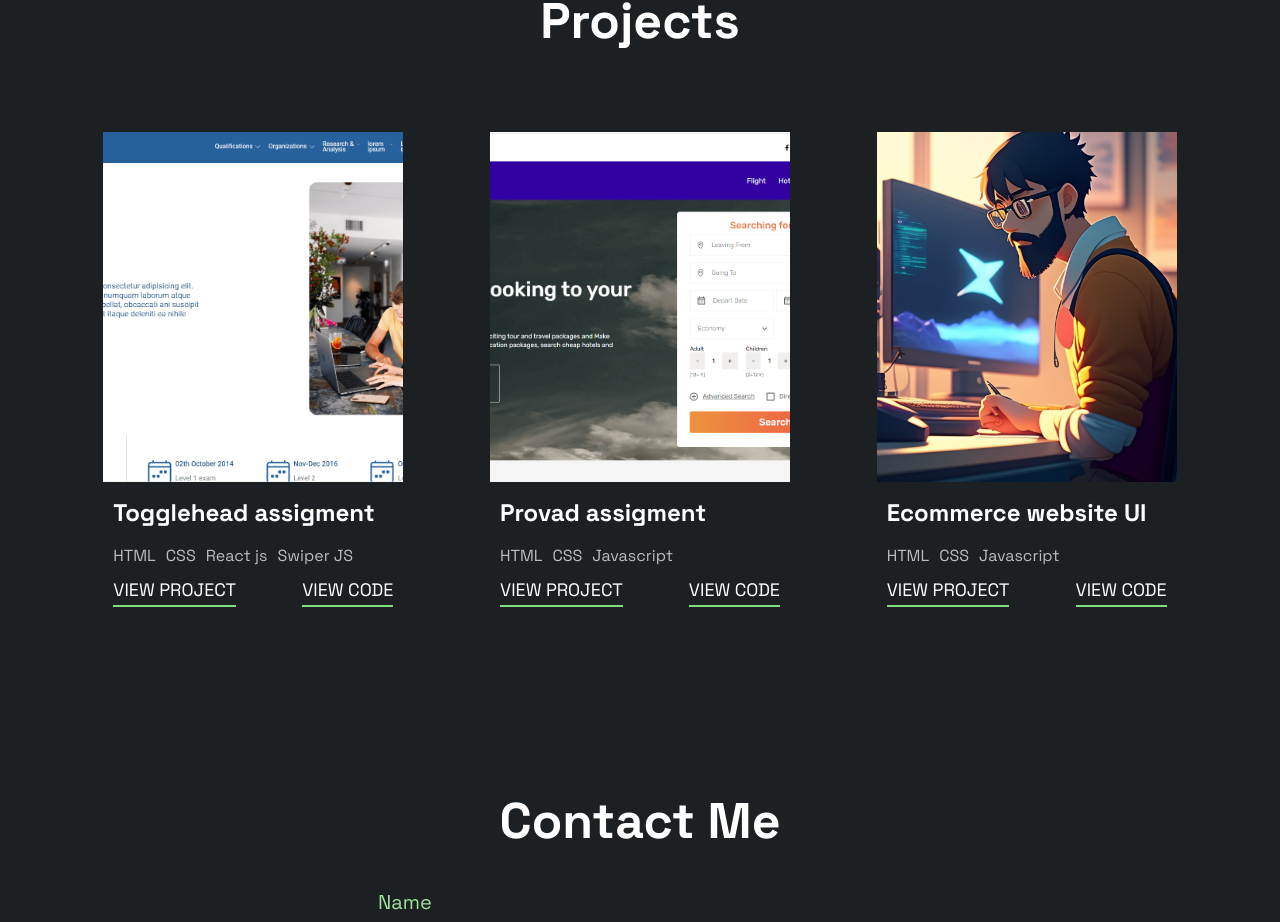
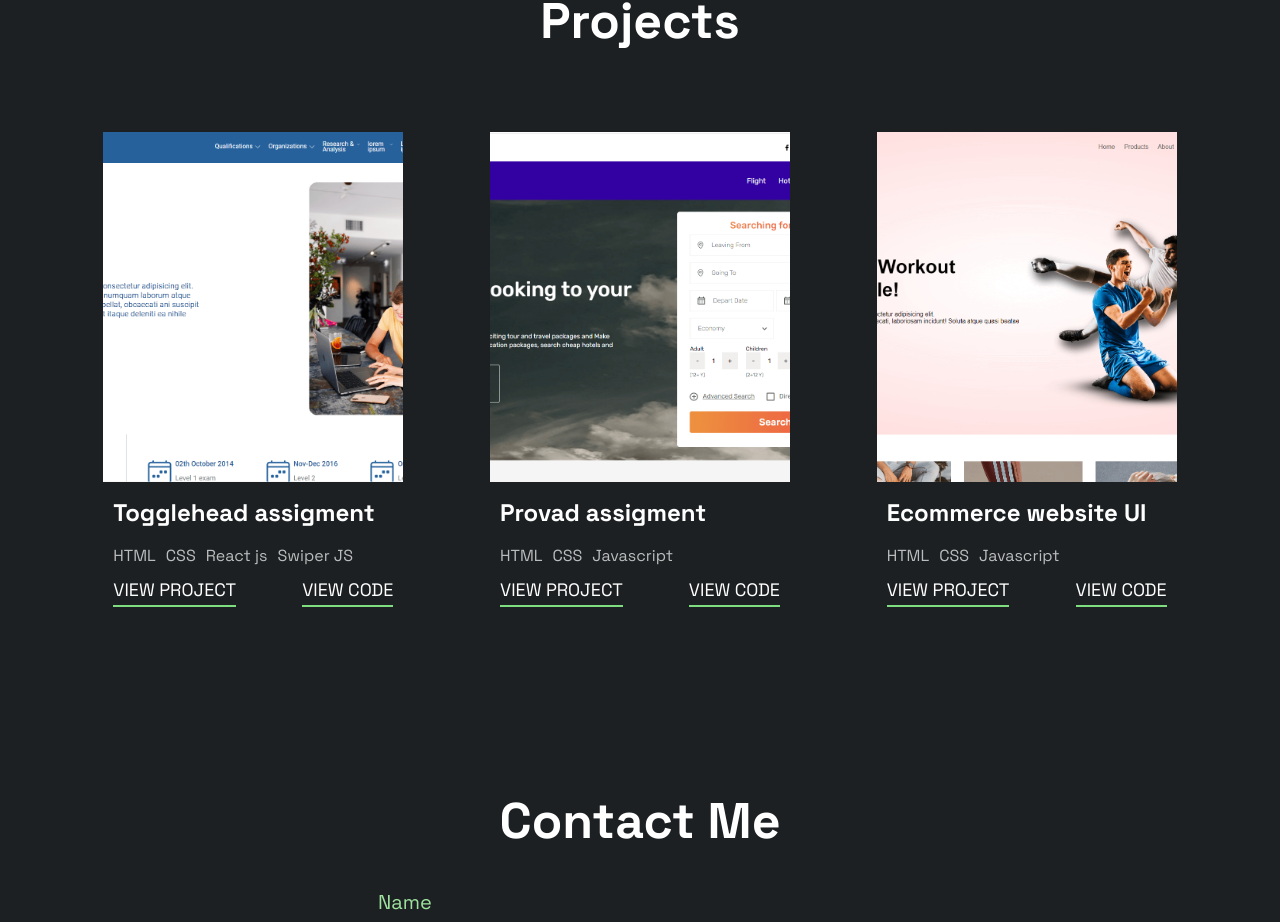
Before and after one commit to Manivardhan12356/ultimate_pro, a React (Create React App) app: page / in a window 1280 px wide. Shown: the part 2194-3116 px from the top of the page. Built offline with nearby package versions, Linux system fonts and the light colour scheme.

Commit message:
added projects and made some changes in contact page

```diff
--- a/src/components/project/Projects.jsx
+++ b/src/components/project/Projects.jsx
@@ -1,6 +1,6 @@
 import React from 'react'
 import './projects.css'
-import { programmer, provad, togglehead } from '../../assets'
+import { ecomerrce,provad, togglehead } from '../../assets'
 
 const Projects = () => {
   return (
@@ -41,7 +41,7 @@ const Projects = () => {
               </div>
               <div className="Project_Card">
                  <div className="project_card_main">
-                    <img src={programmer} alt="projectimage" />
+                    <img src={ecomerrce} alt="projectimage" />
                     <h3>Ecommerce website UI</h3>
                     <div className="techs">
                        <span>HTML</span>
```
